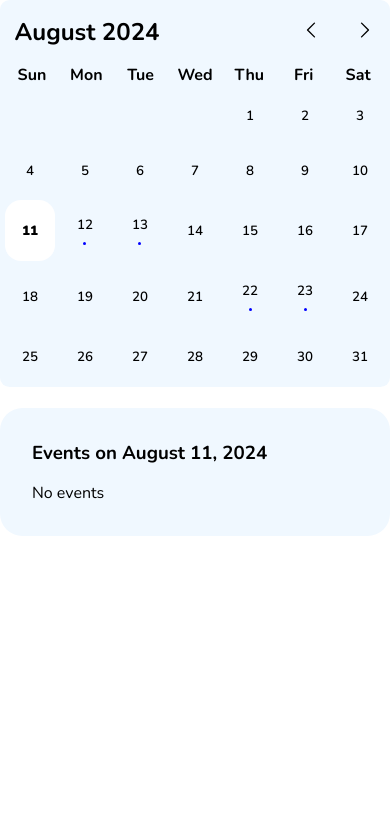
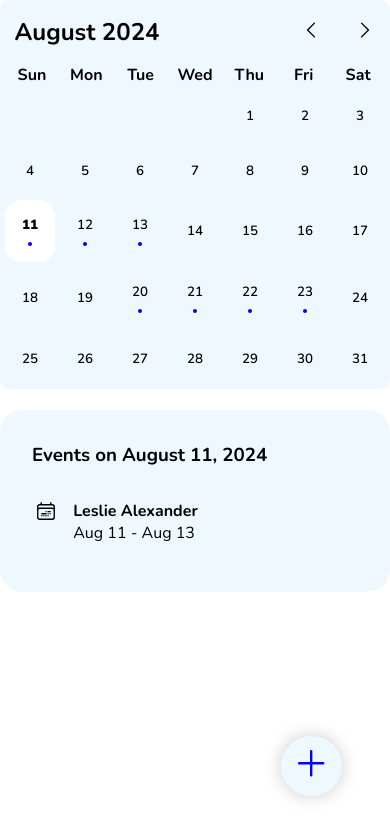
Before and after one commit to jamshed-uddin/Kalendar, a React (Vite) app: page / in a window 390 px wide. Both pictures are taken after a click on the button "11". Shown: the top 840 px of the page. Built offline with nearby package versions, Linux system fonts and the light colour scheme.

Commit message:
single event time and style bug

```diff
--- a/src/App.css
+++ b/src/App.css
@@ -4,6 +4,7 @@
   min-height: 100vh;
   width: 100%;
   overflow: hidden;
+  position: relative;
 }
 
 .cal-event-container {
@@ -20,6 +21,7 @@
   width: 60%;
   height: 100%;
   border-radius: 1.4rem;
+  user-select: none;
 }
 
 .events {
@@ -28,6 +30,32 @@
   padding: 2rem;
   height: 100%;
   border-radius: 1.4rem;
+}
+
+.icon {
+  width: 22px;
+  height: 22px;
+}
+
+time {
+  cursor: pointer;
+}
+
+.add-event-btn {
+  background-color: aliceblue;
+  position: fixed;
+  bottom: 4rem;
+  right: 5rem;
+  border-radius: 100%;
+  padding: 0.5rem 0.7rem;
+  box-shadow: 0 0 1rem 0.1rem rgba(128, 128, 128, 0.32);
+}
+
+.flex-class {
+  display: flex;
+
+  align-items: center;
+  gap: 0.5rem;
 }
 
 @media (max-width: 768px) {
@@ -47,13 +75,14 @@
   .events {
     width: 100%;
   }
+
+  .add-event-btn {
+    background-color: aliceblue;
+    position: fixed;
+    bottom: 3rem;
+    right: 3rem;
+    border-radius: 100%;
+    padding: 0.5rem 0.7rem;
+    box-shadow: 0 0 1rem 0.1rem rgba(128, 128, 128, 0.32);
+  }
 }
-
-.icon {
-  width: 22px;
-  height: 22px;
-}
-
-time {
-  cursor: pointer;
-}
--- a/src/App.jsx
+++ b/src/App.jsx
@@ -1,3 +1,4 @@
+import { PlusIcon } from "@heroicons/react/24/outline";
 import "./App.css";
 import Calendar from "./components/Calendar";
 import Events from "./components/Events";
@@ -16,6 +17,14 @@ function App() {
           <Events />
         </div>
       </div>
+
+      <div className="add-event-btn">
+        <button>
+          <PlusIcon
+            style={{ width: "2.4rem", height: "2.4rem", color: "blue" }}
+          />
+        </button>
+      </div>
     </div>
   );
 }
--- a/src/components/Calendar.jsx
+++ b/src/components/Calendar.jsx
@@ -7,8 +7,10 @@ import {
   format,
   getDay,
   isEqual,
+  isSameDay,
   isWithinInterval,
   parse,
+  parseISO,
   startOfToday,
 } from "date-fns";
 import { useState } from "react";
@@ -91,11 +93,12 @@ const Calendar = () => {
 
               <span
                 className={`${
-                  events.some((event) =>
-                    isWithinInterval(day, {
-                      start: event.startDatetime,
-                      end: event.endDatetime,
-                    })
+                  events.some(
+                    (event) =>
+                      isWithinInterval(day, {
+                        start: event.startDatetime,
+                        end: event.endDatetime,
+                      }) || isSameDay(day, event.startDatetime)
                   ) && marker
                 }`}
               >
--- a/src/components/Events.jsx
+++ b/src/components/Events.jsx
@@ -2,17 +2,19 @@ import React from "react";
 import useData from "../hooks/useData";
 import SingleEvent from "./SingleEvent";
 import eventStyles from "../styles/event.module.css";
-import { format, isWithinInterval } from "date-fns";
+import { format, isSameDay, isWithinInterval } from "date-fns";
+import { CalendarDateRangeIcon } from "@heroicons/react/24/outline";
 
 const { eventsHeader } = eventStyles;
 
 const Events = () => {
   const { events, selectedDate } = useData();
-  const filteredEvents = events.filter((event) =>
-    isWithinInterval(selectedDate, {
-      start: event.startDatetime,
-      end: event.endDatetime,
-    })
+  const filteredEvents = events.filter(
+    (event) =>
+      isWithinInterval(selectedDate, {
+        start: event.startDatetime,
+        end: event.endDatetime,
+      }) || isSameDay(selectedDate, event.startDatetime)
   );
 
   return (
@@ -27,7 +29,13 @@ const Events = () => {
             <SingleEvent key={index} event={event} />
           ))
         ) : (
-          <span>No events </span>
+          <p className="flex-class">
+            {" "}
+            <span>
+              <CalendarDateRangeIcon className="icon" />
+            </span>
+            <span>No events</span>
+          </p>
         )}
       </div>
     </div>
--- a/src/components/SingleEvent.jsx
+++ b/src/components/SingleEvent.jsx
@@ -1,22 +1,28 @@
 import { format, parseISO } from "date-fns";
 import eventsStyles from "../styles/event.module.css";
+import { CalendarDateRangeIcon } from "@heroicons/react/24/outline";
 
 const { singleEvent } = eventsStyles;
 const SingleEvent = ({ event }) => {
   const { name } = event;
+  console.log(event);
   const startDateTime = parseISO(event.startDatetime);
   const endDateTime = parseISO(event.endDatetime);
   return (
     <div className={singleEvent}>
-      <div></div>
+      <div>
+        <CalendarDateRangeIcon className="icon" />
+      </div>
       <div>
         <h4>{name}</h4>
         <p>
-          <time dateTime={startDateTime}>
-            {format(startDateTime, "h:mm a")}
+          <time dateTime={format(startDateTime, "yyyy-MM-dd")}>
+            {format(startDateTime, "MMM dd")}
           </time>
           {" - "}
-          <time dateTime={endDateTime}>{format(endDateTime, "h:mm a")}</time>
+          <time dateTime={format(endDateTime, "yyyy-MM-dd")}>
+            {format(endDateTime, "MMM dd")}
+          </time>
         </p>
       </div>
     </div>
--- a/src/contexts/DataContextProvider.jsx
+++ b/src/contexts/DataContextProvider.jsx
@@ -34,7 +34,7 @@ const eventsArr = [
     imageUrl:
       "https://images.unsplash.com/photo-1494790108377-be9c29b29330?ixlib=rb-1.2.1&ixid=eyJhcHBfaWQiOjEyMDd9&auto=format&fit=facearea&facepad=2&w=256&h=256&q=80",
     startDatetime: "2024-09-09T13:00",
-    endDatetime: "2024-09-011T14:30",
+    endDatetime: "2024-09-11T14:30",
   },
   {
     id: 5,
--- a/src/index.css
+++ b/src/index.css
@@ -13,6 +13,7 @@
 button {
   background-color: transparent;
   border: 0;
+  cursor: pointer;
   /* width: 100%;
   height: 100%; */
 }
--- a/src/styles/calendar.module.css
+++ b/src/styles/calendar.module.css
@@ -44,16 +44,16 @@
 }
 
 .marker {
-  height: 3px;
-  width: 3px;
+  height: 4px;
+  width: 4px;
   margin: 0 auto;
   margin-top: 0.5rem;
   display: block;
 }
 
 .marker > span {
-  height: 3px;
-  width: 3px;
+  height: 4px;
+  width: 4px;
   background-color: blue;
   border-radius: 100%;
   display: block;
--- a/src/styles/event.module.css
+++ b/src/styles/event.module.css
@@ -5,8 +5,11 @@
 .singleEvent {
   /* border: 2px solid red; */
   border-radius: 1.4rem;
-  padding: 1rem;
+  padding: 1rem 0.2rem;
   cursor: pointer;
+  display: flex;
+  align-items: start;
+  gap: 1rem;
 }
 
 .singleEvent:hover {
```
